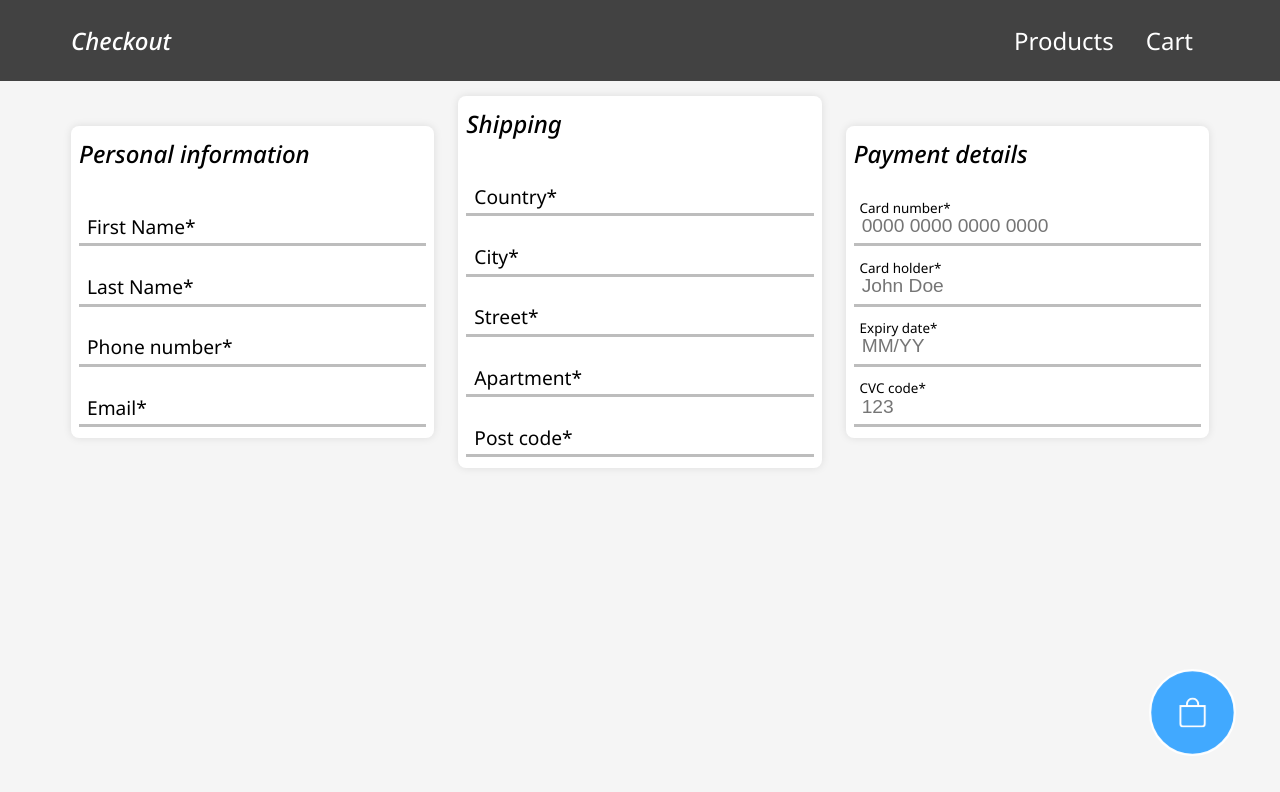
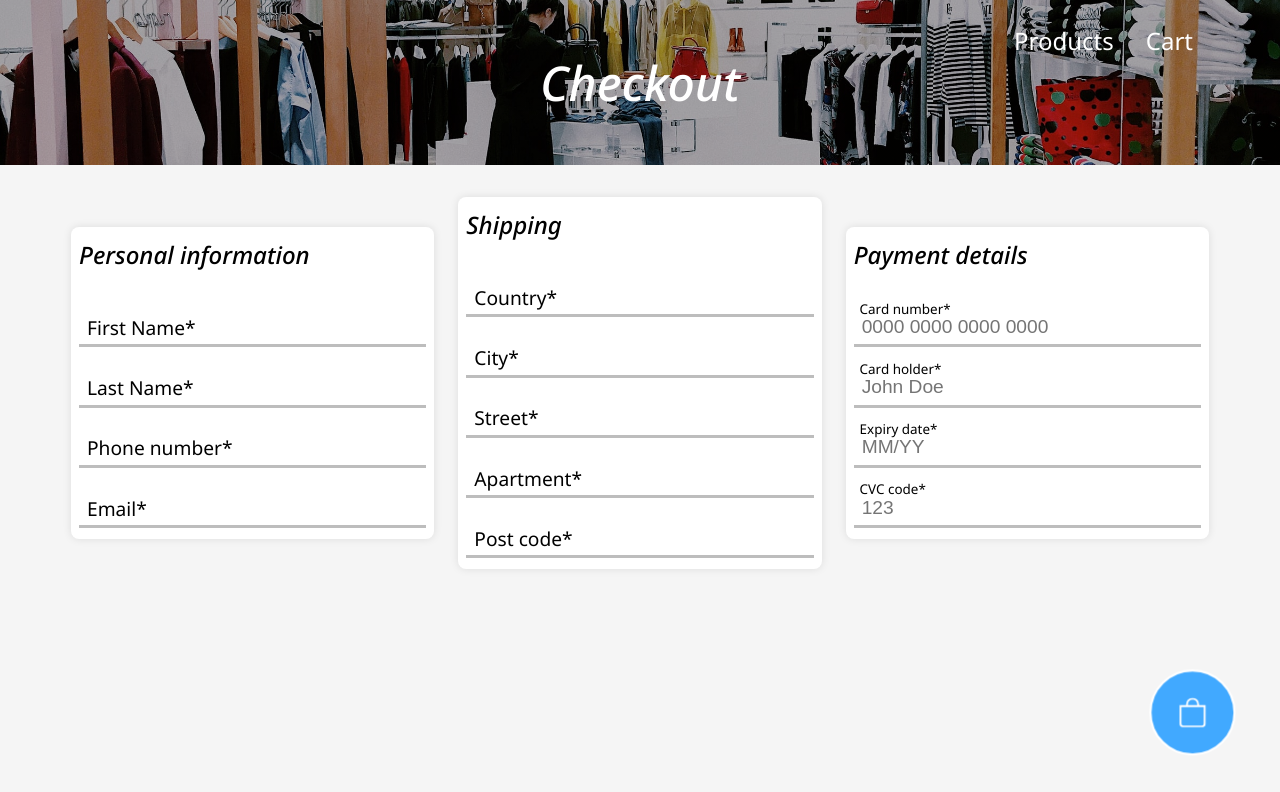
Before and after one commit to aleksey-lihodievski/books-store, a React (Create React App) app: page /checkout in a window 1280 px wide. Shown: the top 792 px of the page. Built offline with nearby package versions, Linux system fonts and the light colour scheme.

Commit message:
feat: remove hidden from button

```diff
--- a/src/components/Button/index.tsx
+++ b/src/components/Button/index.tsx
@@ -7,7 +7,6 @@ import { LinkComponent } from './components/LinkComponent';
 interface IButtonProps {
   primary?: boolean;
   type?: IButtonTypes;
-  hidden?: boolean;
   dense?: boolean;
   disabled?: boolean;
   href?: string;
@@ -19,7 +18,6 @@ interface IButtonProps {
 const Button: React.FC<IButtonProps> = ({
   primary,
   type,
-  hidden,
   dense,
   disabled,
   href,
@@ -46,7 +44,6 @@ const Button: React.FC<IButtonProps> = ({
     <ButtonComponent
       type={type}
       ref={buttonRef}
-      hidden={hidden}
       disabled={disabled}
       onClick={onClick}
       primary={primary}
--- a/src/pages/Checkout/index.tsx
+++ b/src/pages/Checkout/index.tsx
@@ -4,6 +4,7 @@ import Header from 'containers/Header';
 import Body from 'components/Body';
 import Container from 'components/Container';
 import OrderForm from './components/OrderForm';
+import CheckoutHeader from 'assets/headers/checkout-header.jpg';
 import { useAppDispatch } from 'hooks/redux';
 import { IOrder } from 'typings/order';
 import { buyCart } from 'redux/reducers/cart';
@@ -24,7 +25,7 @@ const Checkout: React.FC = () => {
 
   return (
     <>
-      <Header title='Checkout' />
+      <Header title='Checkout' image={CheckoutHeader} />
       <Body>
         <Container>
           <OrderForm handleSubmit={handleSubmit} />
```
Also changed, not shown: src/assets/headers/checkout-header.jpg (added).
